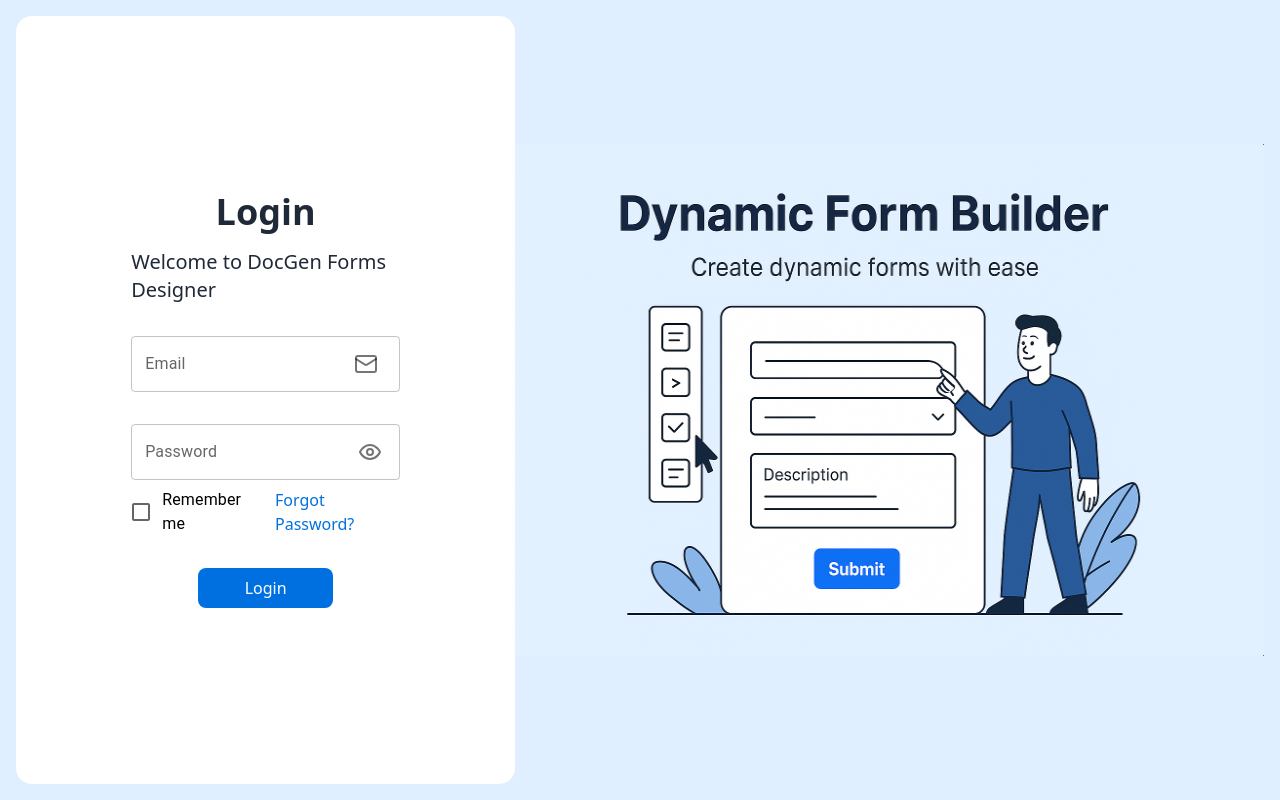
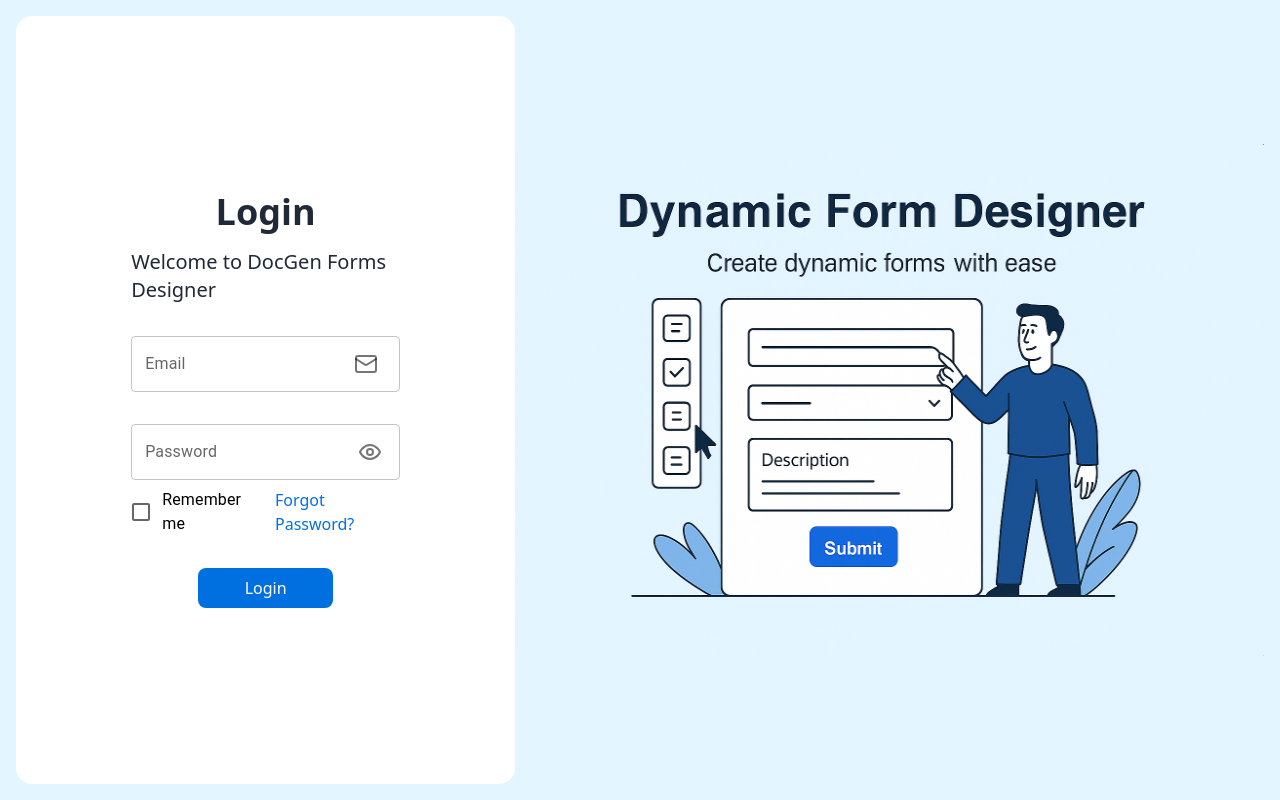
Before and after one commit to mikegoume/alpha-form-designer, a React (Vite) app: page /login in a window 1280 px wide. Built offline with nearby package versions, Linux system fonts and the light colour scheme.

Commit message:
image changes

```diff
--- a/src/components/molecules/Sidebar.tsx
+++ b/src/components/molecules/Sidebar.tsx
@@ -1,11 +1,7 @@
-import { Link, NavLink } from "react-router";
-import {
-  FileInput,
-  FileText,
-  Layout as LayoutIcon,
-  Settings,
-} from "lucide-react";
+import { NavLink } from "react-router";
+import { FileInput, Layout as LayoutIcon, Settings } from "lucide-react";
 
+import MyIcon from "../../../assets/Frame2.png";
 import { useAuth } from "../../contexts/AuthContext";
 
 function Sidebar() {
@@ -16,7 +12,7 @@ function Sidebar() {
   return (
     <aside className="w-80 bg-gradient-to-b from-[#0a294f] to-[#11366b]">
       {/* <aside className="w-80 bg-gradient-to-b from-[#0a294f] to-[#11366b] border-r border-neutral-200"> */}
-      <div className="p-6">
+      {/* <div className="p-6">
         <div className="flex items-center gap-2">
           <FileText className="text-white size-12" />
           <Link to={"/login"}>
@@ -24,7 +20,8 @@ function Sidebar() {
             <h2 className="text-xl font-semibold text-white">Forms Designer</h2>
           </Link>
         </div>
-      </div>
+      </div> */}
+      <img src={MyIcon} alt="Description" className="p-4 h-[100px]" />
 
       <nav className="p-4 space-y-2">
         {!isAdmin ? (
--- a/src/pages/Login.tsx
+++ b/src/pages/Login.tsx
@@ -13,7 +13,7 @@ import { Eye, EyeOff, Mail } from "lucide-react";
 import { v4 as uuidv4 } from "uuid";
 import * as z from "zod";
 
-import LoginImage from "../../assets/login2.png";
+import LoginImage from "../../assets/LoginScreen.png";
 import { useAuth } from "../contexts/AuthContext";
 
 const schema = z.object({
@@ -67,7 +67,7 @@ function Login() {
   };
 
   return (
-    <div className="w-full h-[100vh] flex flex-1 bg-primary-100 p-4">
+    <div className="w-full h-[100vh] flex flex-1 bg-[#e3f5ff] p-4">
       <div className="w-2/5 h-full flex items-center justify-center bg-white rounded-2xl">
         <form
           onSubmit={handleSubmit(onSubmit)}
```
Also changed, not shown: assets/Frame2.png (added), assets/LoginScreen.png (added).
